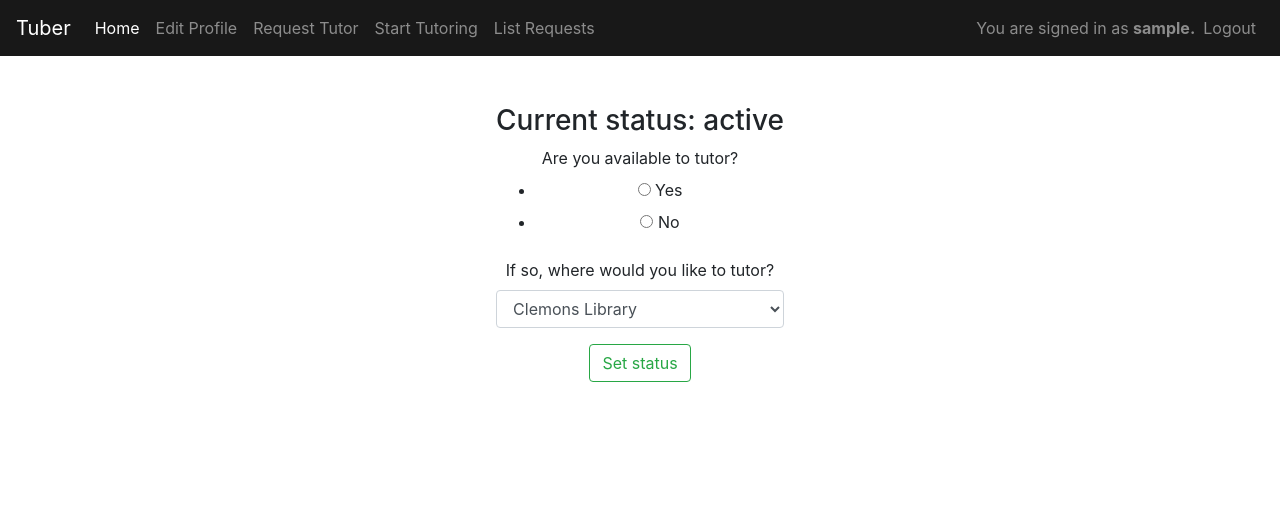
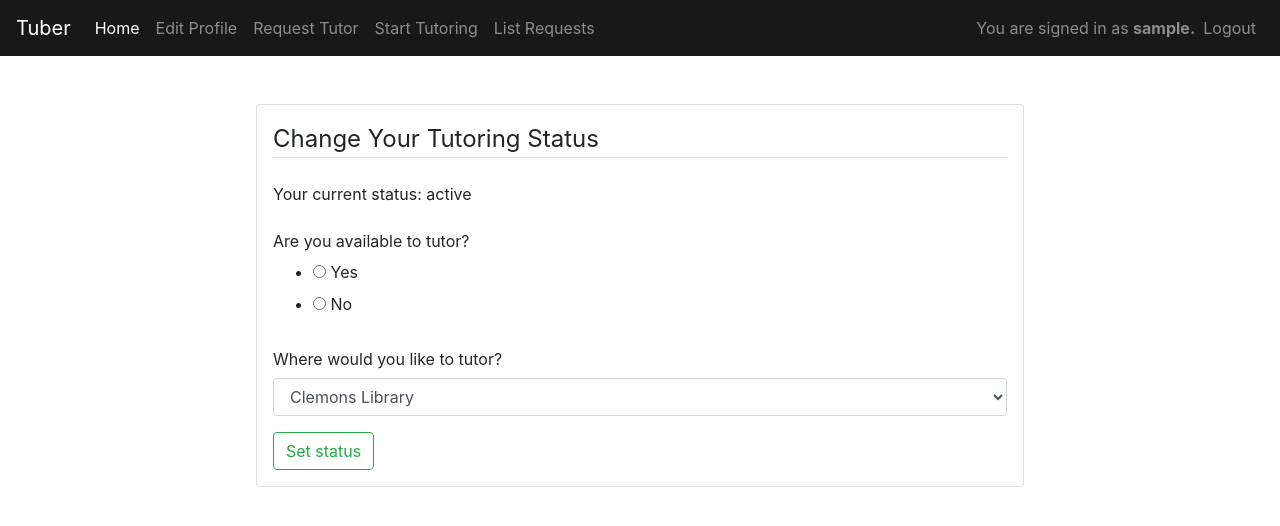
Before and after one commit to timrtyrrell/project-tuber, a Django app: page /tutorStatus/ in a window 1280 px wide. Shown: the top 526 px of the page. Run offline with Django 3.2, Linux system fonts and the light colour scheme; a user stored in the database is signed in; tables that the repository leaves empty hold one stand-in row (values such as "Sample post"); some libraries are stand-ins or nearby versions.

Commit message:
Styled 'Set Status' page

```diff
--- a/tutorStatus/templates/tutorStatus/set_status.html
+++ b/tutorStatus/templates/tutorStatus/set_status.html
@@ -1,19 +1,32 @@
 {% extends "base.html" %} {% block content%}
 
 <main class="mt-5">
-  <div class="row d-flex justify-content-center text-center">
+  <div class="card px-3 py-3 mb-3 my-3" style="width: 60%; margin: auto auto;">
+    <form method="POST">
+      <fieldset>
+        <legend class="border-bottom mb-4">Change Your Tutoring Status</legend>
+
+        <p>Your current status: {{ current_status }}</p>
+
         <form action="{% url 'tutor_status' %}" method="post">
           {% csrf_token %}
-      <h3>Current status: {{ current_status }}</h3>
-
           <div class="form-group">
-        <label for="class_name">Are you available to tutor?</label>
+            <label for="class_name" class="col-form-label"
+              >Are you available to tutor?</label
+            >
+            <div>
               {{ form.status }}
             </div>
+          </div>
           <div class="form-group">
-        <label for="class_name">If so, where would you like to tutor?</label>
-        {{ form.location}}
+            <label for="class_name" class="col-form-label"
+              >Where would you like to tutor?</label
+            >
+            <div>
+              {{ form.location }}
             </div>
+          </div>
+
           <button
             type="submit"
             class="btn btn-outline-success"
@@ -22,6 +35,8 @@
             Set status
           </button>
         </form>
+      </fieldset>
+    </form>
   </div>
 </main>
 
```
Lines whose indentation alone changed are shown as unchanged.
